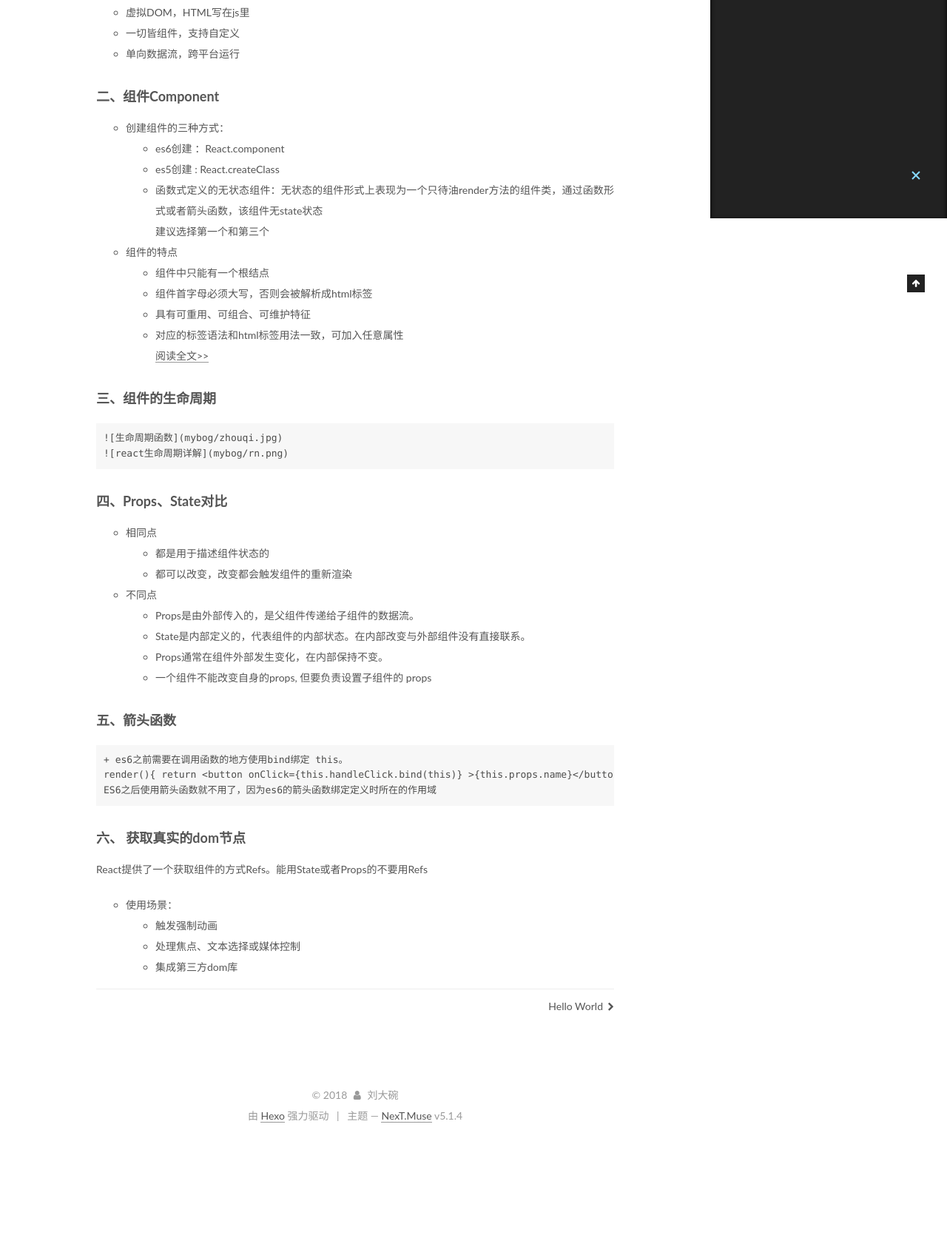
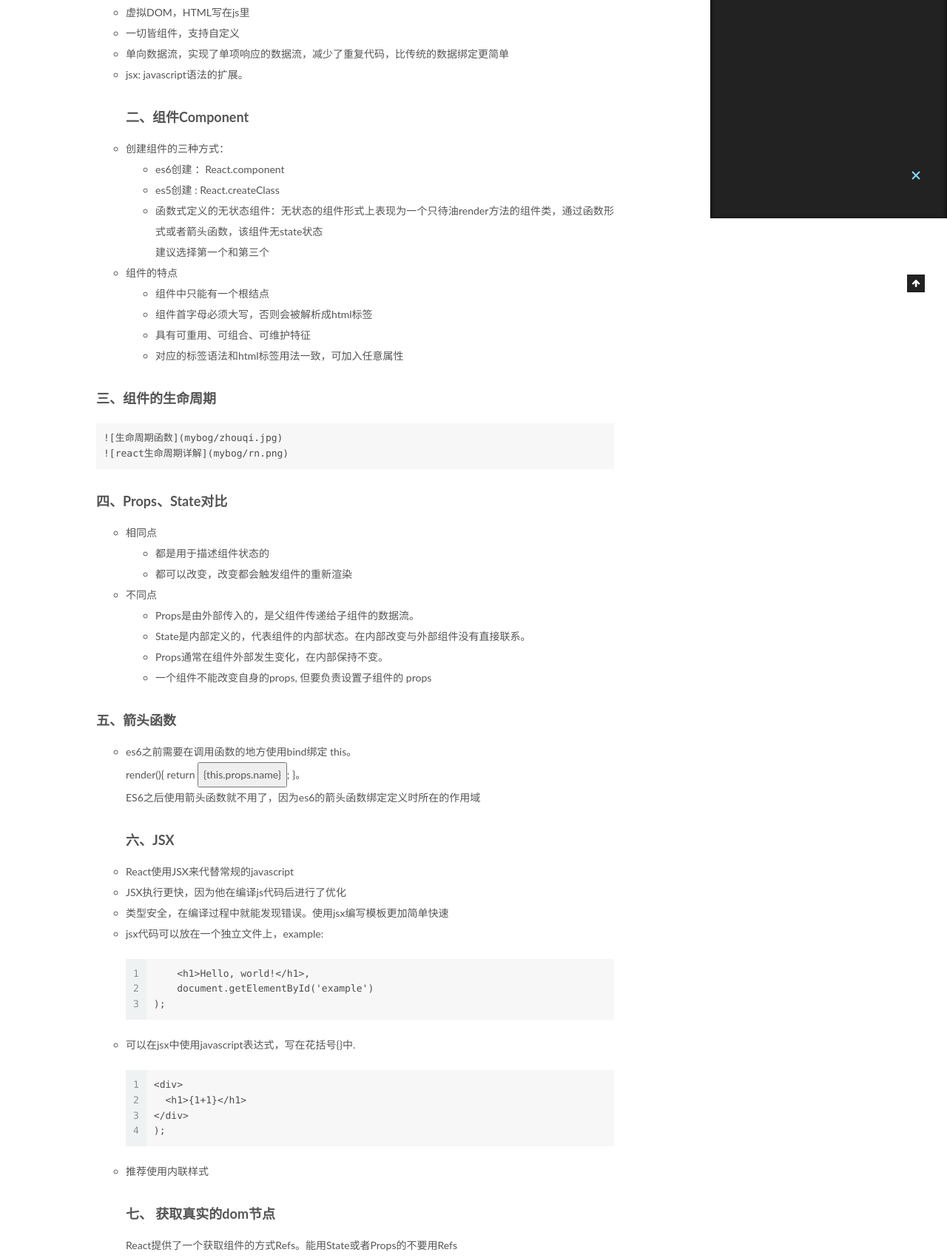
Before and after one commit to Liuwan12/Liuwan12.github.io, a plain HTML site: page 2018/12/22/mybog/index.html in a window 1280 px wide. Shown: the part 505-2205 px from the top of the page at 74% size. Before the commit the page ends 2047 px from the top, so only its background shows below. Drawn offline with Linux system fonts and the light colour scheme.

Commit message:
Site updated: 2018-12-23 21:28:01

```diff
--- a/2018/12/22/mybog/index.html
+++ b/2018/12/22/mybog/index.html
@@ -79,17 +79,17 @@
 
 
 
-<meta name="description" content="一、react优势 虚拟DOM，HTML写在js里 一切皆组件，支持自定义 单向数据流，跨平台运行  二、组件Component 创建组件的三种方式： es6创建 ：React.component es5创建 : React.createClass 函数式定义的无状态组件：无状态的组件形式上表现为一个只待油render方法的组件类，通过函数形式或者箭头函数，该组件无state状态建议选择第一个和第">
+<meta name="description" content="一、react优势 虚拟DOM，HTML写在js里 一切皆组件，支持自定义 单向数据流，实现了单项响应的数据流，减少了重复代码，比传统的数据绑定更简单 jsx: javascript语法的扩展。二、组件Component 创建组件的三种方式： es6创建 ：React.component es5创建 : React.createClass 函数式定义的无状态组件：无状态的组件形式上表现为一个只待油">
 <meta property="og:type" content="article">
 <meta property="og:title" content="react基础整理">
 <meta property="og:url" content="http://yoursite.com/2018/12/22/mybog/index.html">
 <meta property="og:site_name" content="前端小白的进阶之路">
-<meta property="og:description" content="一、react优势 虚拟DOM，HTML写在js里 一切皆组件，支持自定义 单向数据流，跨平台运行  二、组件Component 创建组件的三种方式： es6创建 ：React.component es5创建 : React.createClass 函数式定义的无状态组件：无状态的组件形式上表现为一个只待油render方法的组件类，通过函数形式或者箭头函数，该组件无state状态建议选择第一个和第">
+<meta property="og:description" content="一、react优势 虚拟DOM，HTML写在js里 一切皆组件，支持自定义 单向数据流，实现了单项响应的数据流，减少了重复代码，比传统的数据绑定更简单 jsx: javascript语法的扩展。二、组件Component 创建组件的三种方式： es6创建 ：React.component es5创建 : React.createClass 函数式定义的无状态组件：无状态的组件形式上表现为一个只待油">
 <meta property="og:locale" content="zh-Hans">
-<meta property="og:updated_time" content="2018-12-23T13:02:25.726Z">
+<meta property="og:updated_time" content="2018-12-23T13:27:44.381Z">
 <meta name="twitter:card" content="summary">
 <meta name="twitter:title" content="react基础整理">
-<meta name="twitter:description" content="一、react优势 虚拟DOM，HTML写在js里 一切皆组件，支持自定义 单向数据流，跨平台运行  二、组件Component 创建组件的三种方式： es6创建 ：React.component es5创建 : React.createClass 函数式定义的无状态组件：无状态的组件形式上表现为一个只待油render方法的组件类，通过函数形式或者箭头函数，该组件无state状态建议选择第一个和第">
+<meta name="twitter:description" content="一、react优势 虚拟DOM，HTML写在js里 一切皆组件，支持自定义 单向数据流，实现了单项响应的数据流，减少了重复代码，比传统的数据绑定更简单 jsx: javascript语法的扩展。二、组件Component 创建组件的三种方式： es6创建 ：React.component es5创建 : React.createClass 函数式定义的无状态组件：无状态的组件形式上表现为一个只待油">
 
 
 
@@ -332,9 +332,8 @@
         <h3 id="一、react优势"><a href="#一、react优势" class="headerlink" title="一、react优势"></a>一、react优势</h3><ul>
 <li>虚拟DOM，HTML写在js里</li>
 <li>一切皆组件，支持自定义</li>
-<li>单向数据流，跨平台运行</li>
-</ul>
-<h3 id="二、组件Component"><a href="#二、组件Component" class="headerlink" title="二、组件Component"></a>二、组件Component</h3><ul>
+<li>单向数据流，实现了单项响应的数据流，减少了重复代码，比传统的数据绑定更简单</li>
+<li>jsx: javascript语法的扩展。<h3 id="二、组件Component"><a href="#二、组件Component" class="headerlink" title="二、组件Component"></a>二、组件Component</h3></li>
 <li>创建组件的三种方式：<ol>
 <li>es6创建 ：React.component</li>
 <li>es5创建 : React.createClass</li>
@@ -345,7 +344,7 @@
 <li>组件中只能有一个根结点</li>
 <li>组件首字母必须大写，否则会被解析成html标签</li>
 <li>具有可重用、可组合、可维护特征</li>
-<li>对应的标签语法和html标签用法一致，可加入任意属性<br><a href="https://liuwan12.github.io/2018/12/22/react%E5%9F%BA%E7%A1%80%E6%95%B4%E7%90%86/" target="_blank" rel="noopener">阅读全文&gt;&gt;</a></li>
+<li>对应的标签语法和html标签用法一致，可加入任意属性</li>
 </ol>
 </li>
 </ul>
@@ -365,11 +364,20 @@
 </ol>
 </li>
 </ul>
-<h3 id="五、箭头函数"><a href="#五、箭头函数" class="headerlink" title="五、箭头函数"></a>五、箭头函数</h3><pre><code>+ es6之前需要在调用函数的地方使用bind绑定 this。
-render(){ return &lt;button onClick={this.handleClick.bind(this)} &gt;{this.props.name}&lt;/button&gt;; }。
-ES6之后使用箭头函数就不用了，因为es6的箭头函数绑定定义时所在的作用域
-</code></pre><h3 id="六、-获取真实的dom节点"><a href="#六、-获取真实的dom节点" class="headerlink" title="六、 获取真实的dom节点"></a>六、 获取真实的dom节点</h3><p> React提供了一个获取组件的方式Refs。能用State或者Props的不要用Refs</p>
-<ul>
+<h3 id="五、箭头函数"><a href="#五、箭头函数" class="headerlink" title="五、箭头函数"></a>五、箭头函数</h3><ul>
+<li>es6之前需要在调用函数的地方使用bind绑定 this。<br>  render(){ return <button onclick="{this.handleClick.bind(this)}">{this.props.name}</button>; }。<br>  ES6之后使用箭头函数就不用了，因为es6的箭头函数绑定定义时所在的作用域<h3 id="六、JSX"><a href="#六、JSX" class="headerlink" title="六、JSX"></a>六、JSX</h3></li>
+<li>React使用JSX来代替常规的javascript</li>
+<li>JSX执行更快，因为他在编译js代码后进行了优化</li>
+<li>类型安全，在编译过程中就能发现错误。使用jsx编写模板更加简单快速</li>
+<li><p>jsx代码可以放在一个独立文件上，example:</p>
+  <figure class="highlight plain"><table><tr><td class="gutter"><pre><span class="line">1</span><br><span class="line">2</span><br><span class="line">3</span><br></pre></td><td class="code"><pre><span class="line">    &lt;h1&gt;Hello, world!&lt;/h1&gt;,</span><br><span class="line">    document.getElementById(&apos;example&apos;)</span><br><span class="line">);</span><br></pre></td></tr></table></figure>
+</li>
+<li><p>可以在jsx中使用javascript表达式，写在花括号{}中.</p>
+  <figure class="highlight plain"><table><tr><td class="gutter"><pre><span class="line">1</span><br><span class="line">2</span><br><span class="line">3</span><br><span class="line">4</span><br></pre></td><td class="code"><pre><span class="line">&lt;div&gt;</span><br><span class="line">  &lt;h1&gt;&#123;1+1&#125;&lt;/h1&gt;</span><br><span class="line">&lt;/div&gt;</span><br><span class="line">);</span><br></pre></td></tr></table></figure>
+</li>
+<li><p>推荐使用内联样式</p>
+<h3 id="七、-获取真实的dom节点"><a href="#七、-获取真实的dom节点" class="headerlink" title="七、 获取真实的dom节点"></a>七、 获取真实的dom节点</h3><p>React提供了一个获取组件的方式Refs。能用State或者Props的不要用Refs</p>
+</li>
 <li>使用场景：<ul>
 <li>触发强制动画</li>
 <li>处理焦点、文本选择或媒体控制</li>
@@ -525,7 +533,7 @@ ES6之后使用箭头函数就不用了，因为es6的箭头函数绑定定义
 
 
 
-              <div class="post-toc-content"><ol class="nav"><li class="nav-item nav-level-3"><a class="nav-link" href="#一、react优势"><span class="nav-number">1.</span> <span class="nav-text">一、react优势</span></a></li><li class="nav-item nav-level-3"><a class="nav-link" href="#二、组件Component"><span class="nav-number">2.</span> <span class="nav-text">二、组件Component</span></a></li><li class="nav-item nav-level-3"><a class="nav-link" href="#三、组件的生命周期"><span class="nav-number">3.</span> <span class="nav-text">三、组件的生命周期</span></a></li><li class="nav-item nav-level-3"><a class="nav-link" href="#四、Props、State对比"><span class="nav-number">4.</span> <span class="nav-text">四、Props、State对比</span></a></li><li class="nav-item nav-level-3"><a class="nav-link" href="#五、箭头函数"><span class="nav-number">5.</span> <span class="nav-text">五、箭头函数</span></a></li><li class="nav-item nav-level-3"><a class="nav-link" href="#六、-获取真实的dom节点"><span class="nav-number">6.</span> <span class="nav-text">六、 获取真实的dom节点</span></a></li></ol></div>
+              <div class="post-toc-content"><ol class="nav"><li class="nav-item nav-level-3"><a class="nav-link" href="#一、react优势"><span class="nav-number">1.</span> <span class="nav-text">一、react优势</span></a></li><li class="nav-item nav-level-3"><a class="nav-link" href="#二、组件Component"><span class="nav-number">2.</span> <span class="nav-text">二、组件Component</span></a></li><li class="nav-item nav-level-3"><a class="nav-link" href="#三、组件的生命周期"><span class="nav-number">3.</span> <span class="nav-text">三、组件的生命周期</span></a></li><li class="nav-item nav-level-3"><a class="nav-link" href="#四、Props、State对比"><span class="nav-number">4.</span> <span class="nav-text">四、Props、State对比</span></a></li><li class="nav-item nav-level-3"><a class="nav-link" href="#五、箭头函数"><span class="nav-number">5.</span> <span class="nav-text">五、箭头函数</span></a></li><li class="nav-item nav-level-3"><a class="nav-link" href="#六、JSX"><span class="nav-number">6.</span> <span class="nav-text">六、JSX</span></a></li><li class="nav-item nav-level-3"><a class="nav-link" href="#七、-获取真实的dom节点"><span class="nav-number">7.</span> <span class="nav-text">七、 获取真实的dom节点</span></a></li></ol></div>
 
 
           </div>
--- a/css/main.css
+++ b/css/main.css
@@ -1822,7 +1822,7 @@ pre .javascript .function {
   width: 4px;
   height: 4px;
   border-radius: 50%;
-  background: #0d2fcc;
+  background: #ff01bb;
 }
 .links-of-blogroll {
   font-size: 13px;
```
Also changed, not shown: index.html (+3 -5 lines).
